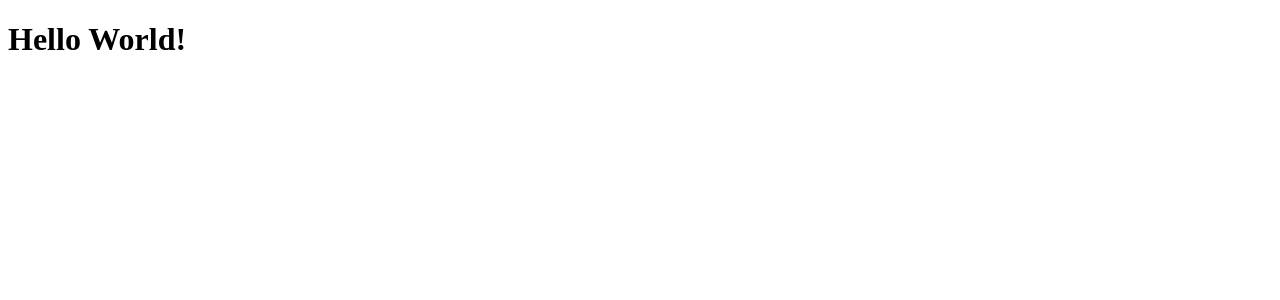
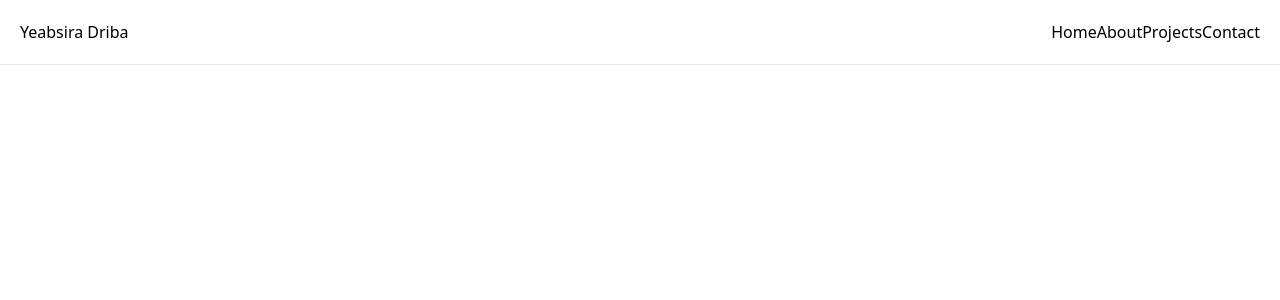
Before and after one commit to dryeab/dryeab.github.io, a React (Create React App) app: page / in a window 1280 px wide. Shown: the top 300 px of the page. Built offline with nearby package versions, Linux system fonts and the light colour scheme.

Commit message:
Added nav bar

```diff
--- a/package.json
+++ b/package.json
@@ -7,9 +7,12 @@
     "@testing-library/jest-dom": "^5.17.0",
     "@testing-library/react": "^13.4.0",
     "@testing-library/user-event": "^13.5.0",
+    "autoprefixer": "^10.4.20",
+    "postcss": "^8.4.41",
     "react": "^18.3.1",
     "react-dom": "^18.3.1",
     "react-scripts": "5.0.1",
+    "tailwindcss": "^3.4.10",
     "web-vitals": "^2.1.4"
   },
   "scripts": {
--- /dev/null
+++ b/postcss.config.js
@@ -0,0 +1,6 @@
+module.exports = {
+  plugins: {
+    tailwindcss: {},
+    autoprefixer: {},
+  },
+}
--- a/src/App.js
+++ b/src/App.js
@@ -1,9 +1,9 @@
-import "./App.css";
+import Header from "./components/header/header";
 
 function App() {
   return (
-    <div className="App">
-      <h1>Hello World!</h1>
+    <div>
+      <Header />
     </div>
   );
 }
--- /dev/null
+++ b/src/components/header/header.js
@@ -0,0 +1,25 @@
+const Header = () => {
+  return (
+    <div className="border-b-[1px] p-5 flex flex-row gap-5 justify-between mb-5">
+      <div>
+        <a href="#about">Yeabsira Driba</a>
+      </div>
+      <div className="flex flex-row justify-between">
+        <div>
+          <a href="/">Home</a>
+        </div>
+        <div>
+          <a href="#about">About</a>
+        </div>
+        <div>
+          <a href="#projects">Projects</a>
+        </div>
+        <div>
+          <a href="#contact">Contact</a>
+        </div>
+      </div>
+    </div>
+  );
+};
+
+export default Header;
--- a/src/index.css
+++ b/src/index.css
@@ -0,0 +1,12 @@
+@tailwind base;
+@tailwind components;
+@tailwind utilities;
+
+::-webkit-scrollbar {
+  width: 7px;
+}
+
+::-webkit-scrollbar-thumb {
+  background-color: rgb(191, 191, 191);
+  border-radius: 5px;
+}
--- /dev/null
+++ b/tailwind.config.js
@@ -0,0 +1,10 @@
+/** @type {import('tailwindcss').Config} */
+module.exports = {
+  content: [
+    "./src/**/*.{js,jsx,ts,tsx}",
+  ],
+  theme: {
+    extend: {},
+  },
+  plugins: [],
+}
```
Also changed, not shown: src/App.css (deleted), 1 other file (tests, documents, lock files or other folders).
